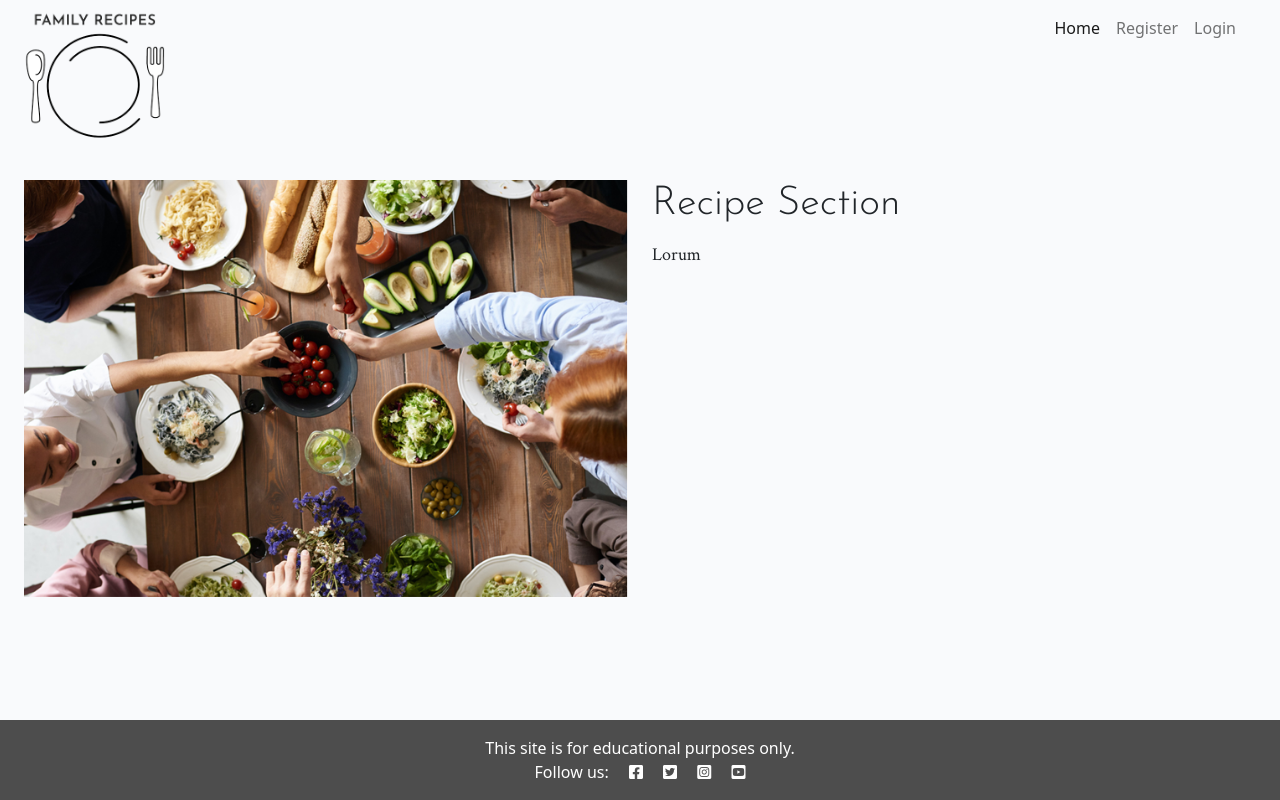
After one commit to adrianskelton/adrianproject4, a Django app: page /recipe/ in a window 1280 px wide. The commit adds this page. Run offline with Django 3.2, Linux system fonts and the light colour scheme.

Commit message:
fix broken image links

```diff
--- a/recipe/urls.py
+++ b/recipe/urls.py
@@ -1,7 +1,9 @@
 from django.urls import path
+from .views import recipe_view
 
 from . import views
 
 urlpatterns = [
-    path('', views.home, name='home')
+    path('', views.home, name='home'),
+    path('recipe/', recipe_view, name='recipe'),
 ]
--- a/recipe/views.py
+++ b/recipe/views.py
@@ -4,3 +4,6 @@ from django.http import HttpResponse
 
 def home(request):
     return render(request, 'index.html')
+
+def recipe_view(request):
+    return render(request, 'recipe.html')
--- a/static/css/style.css
+++ b/static/css/style.css
@@ -15,6 +15,7 @@ h1 {
 
 .crimson {
     font-family: 'Crimson Text', serif;
+    font-size: large;
 }
 
 .home-writeup {
--- a/templates/base.html
+++ b/templates/base.html
@@ -28,7 +28,7 @@
         <div class="row">
             <div class="col-8">
                 <div class="d-flex justify-content-start align-items-left"><a
-                        href="{% url 'home' %}"><span><img src="static/images/logo.png" class="logo"></span></a>
+                        href="{% url 'home' %}"><span><img src="../static/images/logo.png" class="logo"></span></a>
                 </div>
             </div>
             <div class="col-4 float-right">
@@ -45,6 +45,9 @@
                             {% if user.is_authenticated %}
                             <li class="nav-item">
                                 <a class="nav-link" href="{% url 'logout' %}">Logout</a>
+                            </li>
+                            <li class="nav-item">
+                                <a class="nav-link" href="{% url 'recipe' %}">Recipes</a>
                             </li>
                             {% else %}
                             <li class="nav-item">
--- a/templates/index.html
+++ b/templates/index.html
@@ -9,8 +9,8 @@
         </div>
         <div class="col-6">
             <h1>Welcome to good food</h1>
-            <p class="crimson home-writeup">Family recipes are usually not shared but what is the fun in that? We believe that all
-                good things in life are better shared, like laughs, adventures and food.
+            <p class="crimson home-writeup">Family recipes are usually not shared but what is the fun in that?
+                <br>We believe that all good things in life are better shared, like laughs, adventures and food.<br><br>
                 So lets get started and share the best recipes we have while finding others we never knew about.
 
             </p>
--- /dev/null
+++ b/templates/recipe.html
@@ -0,0 +1,21 @@
+{% extends "base.html" %}
+
+{% block content %}
+
+<div class="container-fluid">
+    <div class="row">
+        <div class="col-6 justify-content-start">
+            <img src="../static/images/hero.png" class="hero">
+        </div>
+        <div class="col-6">
+            <h1>Recipe Section</h1>
+            <p class="crimson home-writeup">Lorum
+
+            </p>
+        </div>
+    </div>
+</div>
+
+</div>
+
+{%endblock%}
```
Also changed, not shown: db.sqlite3.
